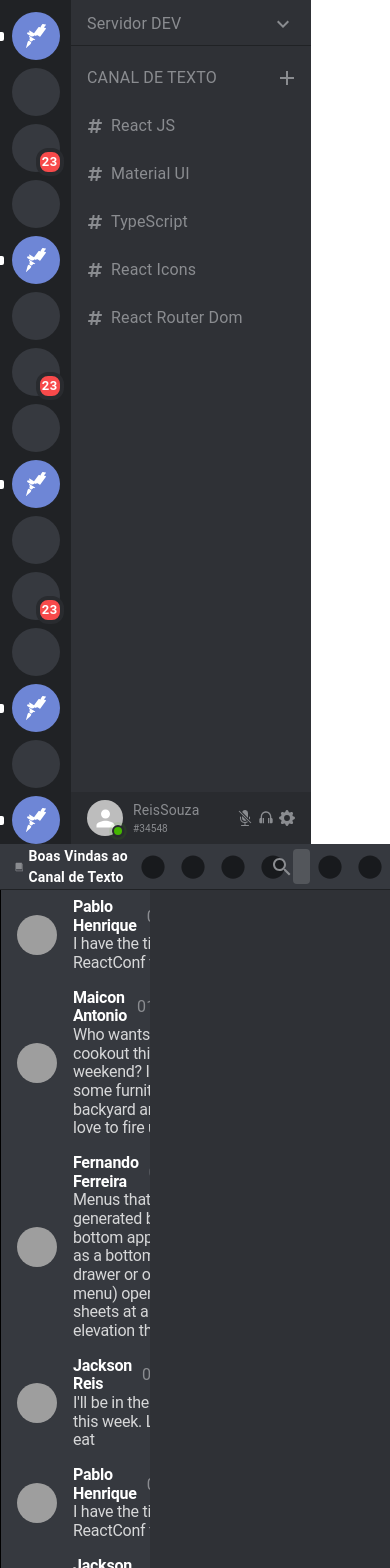
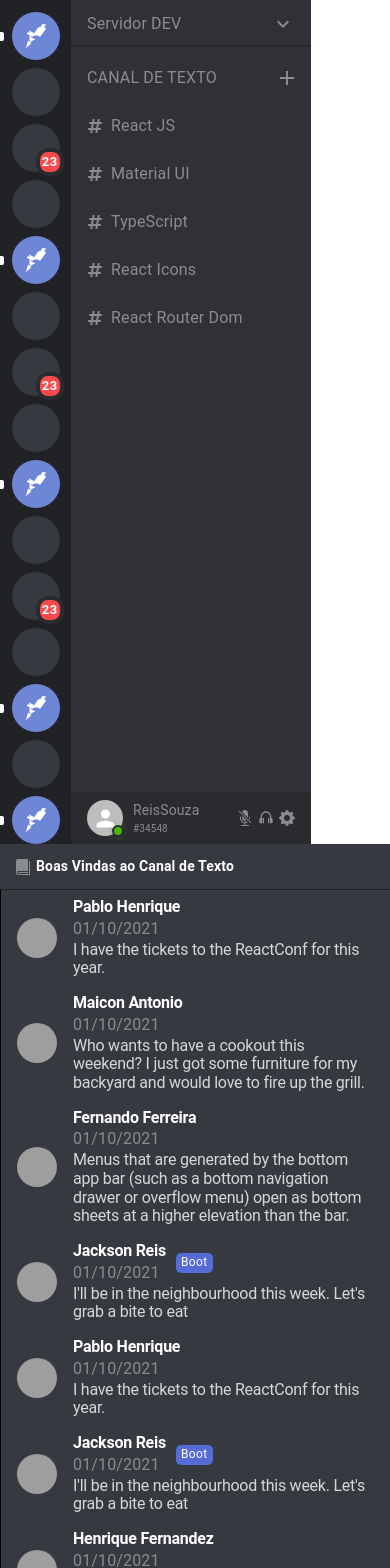
Before and after one commit to michaelmccracken90/Clone-Discord-React-Mui-TS, a React (Create React App) app: page / in a window 390 px wide. Shown: the top 1568 px of the page. Built offline with nearby package versions, Linux system fonts and the light colour scheme; grey boxes are pictures that could not be loaded.

Commit message:
responsividade

```diff
--- a/src/Component/ChatServer/Index.tsx
+++ b/src/Component/ChatServer/Index.tsx
@@ -118,7 +118,12 @@ export default function ChatServe() {
 
           </Typography>
         </Box>
-        <Box sx={{display:'flex'}}>
+        <Box sx={{display:'flex' ,
+        [theme.breakpoints.down('lg')]: {
+          display:'none'
+        },
+
+      }}>
 
           <IconButton>
             <FaCircle/>
@@ -162,8 +167,9 @@ export default function ChatServe() {
       }}
       >
         <Box sx={{
-          width: 'calc(100% - 240px)',
+          width: '100%',
           height: 'calc(100vh - 46px)',
+
         }}
         >
           <TabPanel value={value} index={0}  >
@@ -192,6 +198,9 @@ export default function ChatServe() {
           width: 240,
           height: 'calc(100vh - 46px)',
           background: theme.background.secondary,
+          [theme.breakpoints.down('lg')]: {
+            display:'none'
+          },
         }}
         />
       </Box>
--- a/src/Component/ChatServer/Message/Index.tsx
+++ b/src/Component/ChatServer/Message/Index.tsx
@@ -60,7 +60,7 @@ const classes = useStyles(props)
 
 
   return (
-    <Box sx={{ pb: 7 , position:'relative', maxHeight:'calc(100vh - 46px)'}} ref={ref} >
+    <Box sx={{ pb: 7 , position:'relative', maxHeight:'calc(100vh - 46px)', width:'100%'}} ref={ref} >
       <CssBaseline />
       <List sx={{
         width:'100%',
@@ -93,10 +93,26 @@ const classes = useStyles(props)
             </ListItemAvatar>
             <Box>
               <Box sx={{display: 'flex',  alignItems: 'center'}}>
+                <Box sx={{
+                  display:'flex',
+                  [theme.breakpoints.down('sm')]: {
+                    display:'block'
+                  },
+                }}>
+
+
 
               <Typography variant='h1' component='h1' sx={{fontSize:'16px', color:'#fff', fontWeight:'700'}} > {primary}</Typography>
 
-              <Typography variant='body1'  component='h1' sx={{display:'flex', alignItems:'center', ml:'10px' }}> {data}</Typography>
+              <Typography variant='body1'  component='h1' sx={{
+                display:'flex',
+                 alignItems:'center',
+                  ml:'10px' ,
+                  [theme.breakpoints.down('sm')]: {
+                    m:0
+                  },
+                  }}> {data}</Typography>
+              </Box>
               <Boot selected={boot}> Boot </Boot>
               </Box >
               <Typography variant='h1' component='h1' sx={{fontSize:'16px', color:'#ffffffcc', fontWeight:'400'}} > {secondary}</Typography>
@@ -140,6 +156,12 @@ const classes = useStyles(props)
         inputProps={{ 'aria-label': 'Conversed' }}
         multiline
       />
+      <Box sx={{
+        display: 'flex',
+        [theme.breakpoints.down('lg')]: {
+          display:'none'
+        },
+      }}>
       <Tooltip title='Reforce os parças! de Vantagens superbacanas com bate papo Nitro ' arrow>
       <IconButton type="submit" sx={{ p: '10px', color: theme.text.primary }} aria-label="search">
         <IoIosGift />
@@ -167,6 +189,7 @@ const classes = useStyles(props)
 
         <GoSmiley />
       </IconButton>
+      </Box>
 
       </Paper>
       </Box>
```
